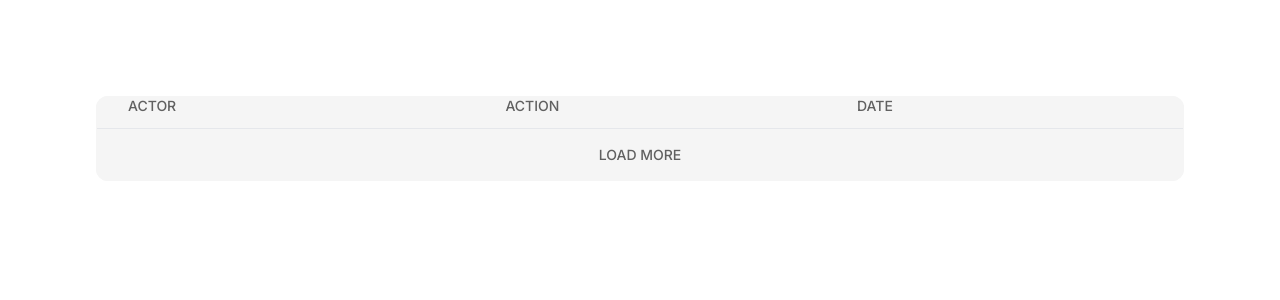
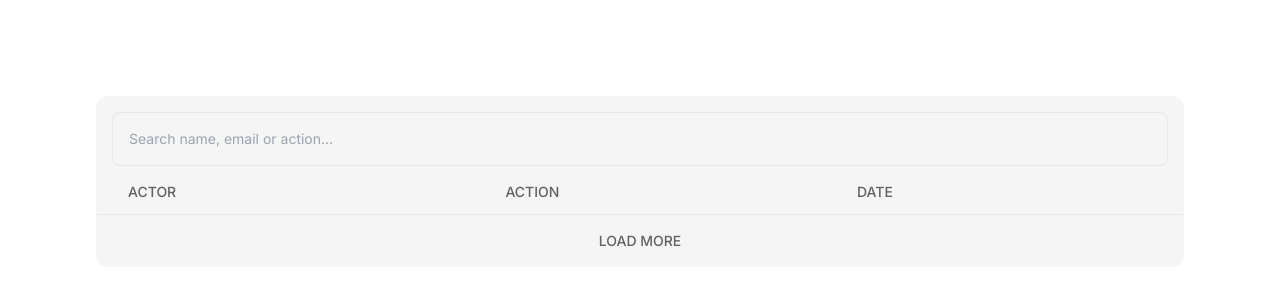
Before and after one commit to esmail-elmoussel/instalog, a Next.js app in the folder client/: page / in a window 1280 px wide. Shown: the top 300 px of the page. Built offline with nearby package versions, Linux system fonts and the light colour scheme.

Commit message:
[client] feat(ActivityTable): create search UI

```diff
--- a/client/src/app/components/home/activity-table.component.tsx
+++ /dev/null
@@ -1,27 +0,0 @@
-export function ActivityTable() {
-  return (
-    <div className="not-prose relative rounded-xl bg-primary">
-      <table className="border-collapse table-auto w-full text-sm">
-        <thead>
-          <tr>
-            <th className="border-b font-medium p-4 pl-8 pt-0 pb-3 text-secondary text-left uppercase">
-              Actor
-            </th>
-            <th className="border-b font-medium p-4 pt-0 pb-3 text-secondary text-left uppercase">
-              Action
-            </th>
-            <th className="border-b font-medium p-4 pr-8 pt-0 pb-3 text-secondary text-left uppercase">
-              Date
-            </th>
-          </tr>
-        </thead>
-      </table>
-
-      <button className="flex justify-center rounded-b-xl w-full py-4 uppercase font-medium text-sm text-secondary">
-        Load more
-      </button>
-
-      <div className="absolute inset-0 pointer-events-none border border-primary rounded-xl"></div>
-    </div>
-  );
-}
--- /dev/null
+++ b/client/src/app/components/home/activity-table/index.tsx
@@ -0,0 +1,33 @@
+export function ActivityTable() {
+  return (
+    <div className="flex flex-col not-prose relative rounded-xl bg-instalog-primary">
+      <input
+        type="search"
+        className="m-4 p-4 text-sm border rounded-lg bg-instalog-primary focus:bg-white placeholder-kaka-baba"
+        placeholder="Search name, email or action..."
+      />
+
+      <table className="border-collapse table-auto w-full text-sm">
+        <thead>
+          <tr>
+            <th className="border-b font-medium p-4 pl-8 pt-0 pb-3 text-instalog-secondary text-left uppercase">
+              Actor
+            </th>
+            <th className="border-b font-medium p-4 pt-0 pb-3 text-instalog-secondary text-left uppercase">
+              Action
+            </th>
+            <th className="border-b font-medium p-4 pr-8 pt-0 pb-3 text-instalog-secondary text-left uppercase">
+              Date
+            </th>
+          </tr>
+        </thead>
+      </table>
+
+      <button className="flex justify-center rounded-b-xl w-full py-4 uppercase font-medium text-sm text-instalog-secondary">
+        Load more
+      </button>
+
+      <div className="absolute inset-0 pointer-events-none border border-instalog-primary rounded-xl"></div>
+    </div>
+  );
+}
--- a/client/src/app/components/home/index.ts
+++ b/client/src/app/components/home/index.ts
@@ -1 +1 @@
-export * from "./activity-table.component";
+export * from "./activity-table";
--- a/client/tailwind.config.js
+++ b/client/tailwind.config.js
@@ -19,8 +19,11 @@ module.exports = {
     },
     colors: {
       ...colors,
-      primary: "#F5F5F5",
-      secondary: "#616161",
+      instalog: {
+        primary: "#F5F5F5",
+        secondary: "#616161",
+        placeholder: "#959595",
+      },
     },
   },
   plugins: [],
```
